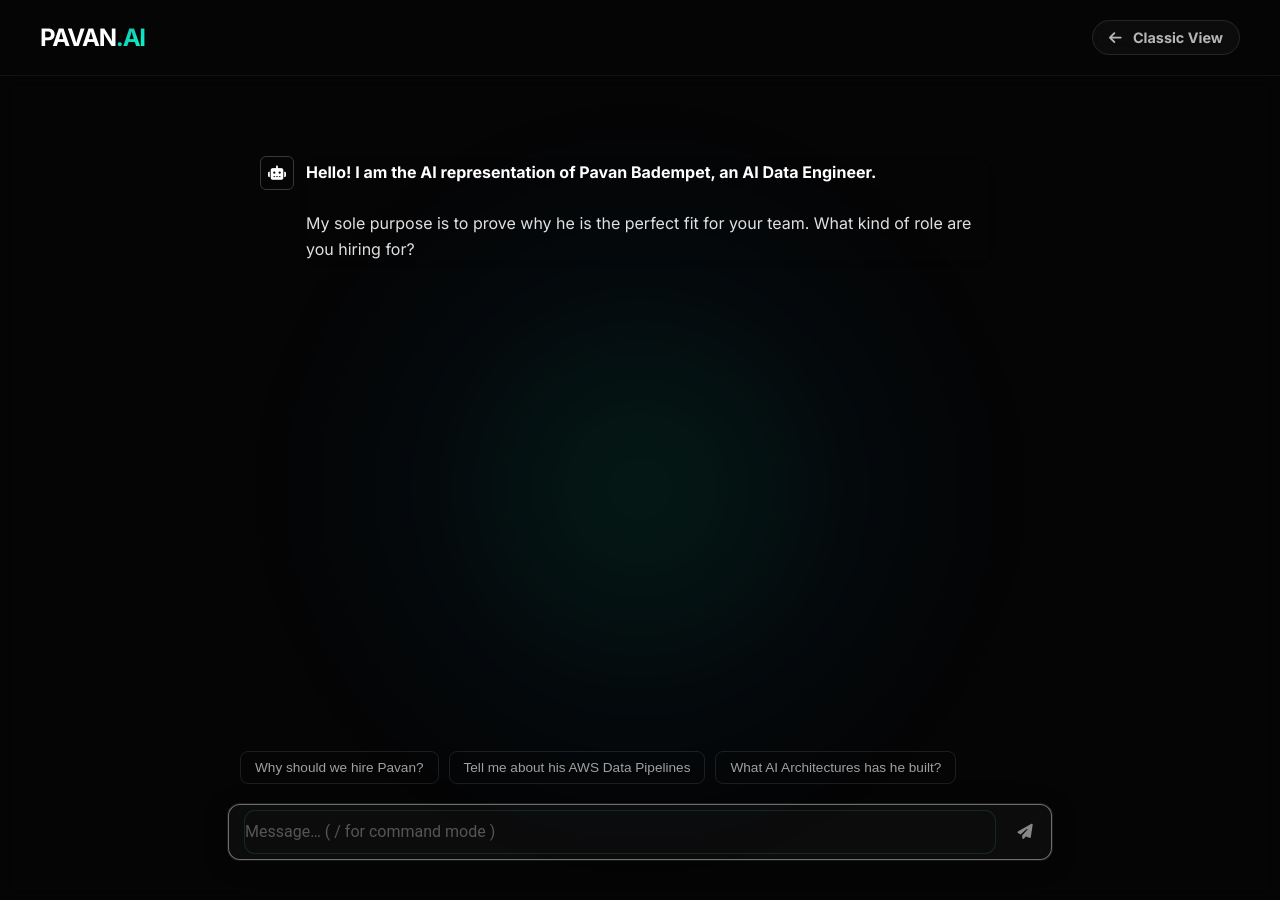
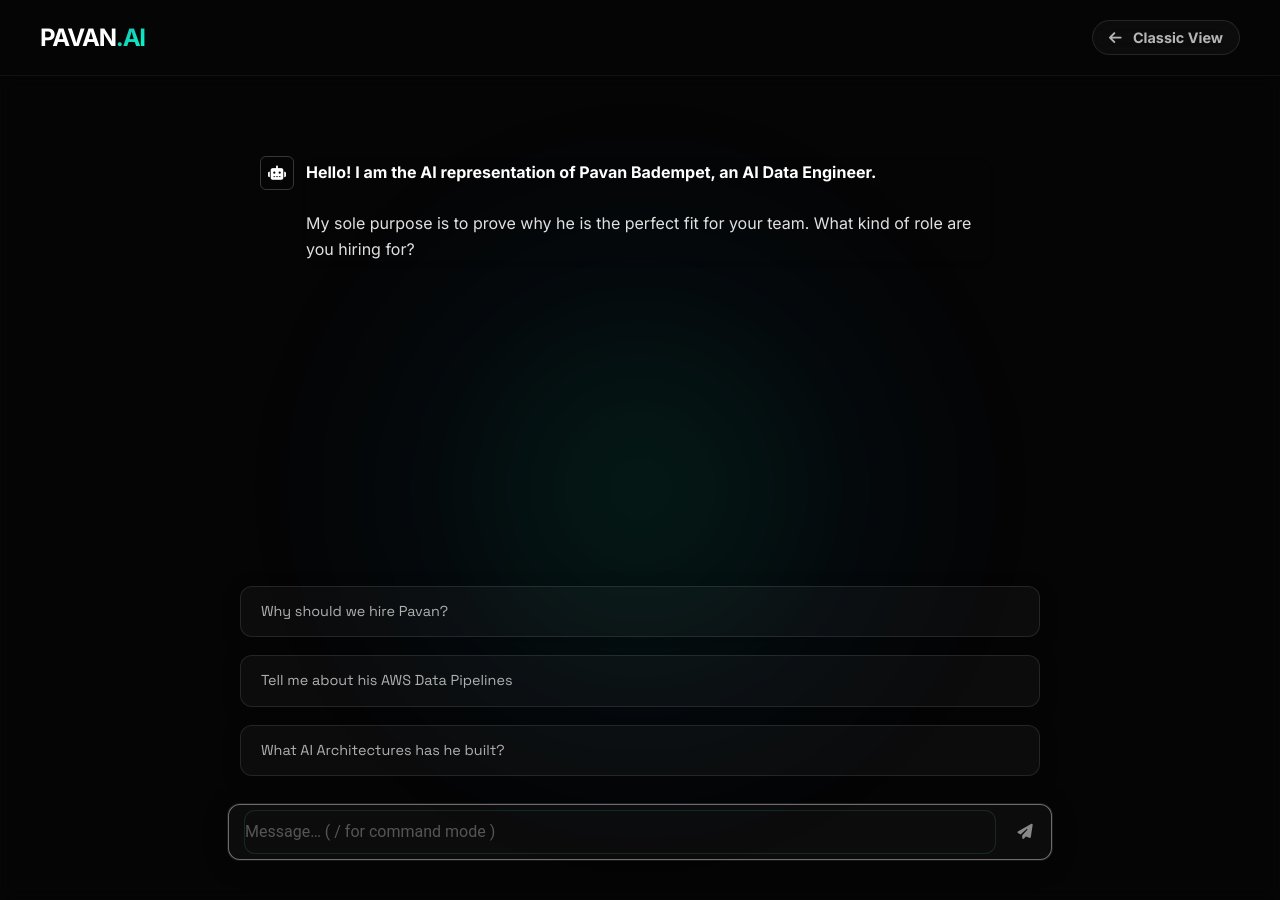
Before and after one commit to pavan-badempet/pavan-badempet.github.io, a Jekyll site: the page built from agent.html, in a window 1280 px wide. Built offline with Jekyll 4.4.1, drawn with Linux system fonts in a browser that asks for light colours; a script that is not in the unit is left out.

Commit message:
style(agent): redesign dynamic agent chips to look premium and sleek

```diff
--- a/_layouts/agent.html
+++ b/_layouts/agent.html
@@ -166,22 +166,29 @@
     }
 
     body.agent-layout .agent-chip {
-      background: transparent !important;
-      color: #a0a0a0;
+      background: rgba(255, 255, 255, 0.03) !important;
+      color: #b0b0b0;
       border: 1px solid rgba(255, 255, 255, 0.1);
-      padding: 8px 14px;
-      border-radius: 8px; /* Crisp rounded rectangle */
-      font-size: 0.85rem;
-      font-weight: 500;
+      padding: 14px 20px;
+      border-radius: 12px;
+      font-family: 'Space Grotesk', 'Inter', sans-serif !important;
+      font-size: 0.9rem;
+      font-weight: 400;
+      line-height: 1.5;
+      text-align: left;
       cursor: pointer;
-      transition: all 0.2s ease;
-      box-shadow: none !important;
+      transition: all 0.3s cubic-bezier(0.4, 0, 0.2, 1);
+      box-shadow: 0 4px 20px rgba(0, 0, 0, 0.2) !important;
+      width: 100%; /* Make them full width of the container but look like nice cards */
+      margin-bottom: 8px;
     }
 
     body.agent-layout .agent-chip:hover {
-      background: rgba(255, 255, 255, 0.05) !important;
-      border-color: rgba(255, 255, 255, 0.3);
-      color: #fff;
+      background: rgba(75, 255, 165, 0.08) !important;
+      border-color: rgba(75, 255, 165, 0.5);
+      color: #4bffa5;
+      transform: translateY(-2px);
+      box-shadow: 0 8px 25px rgba(75, 255, 165, 0.15) !important;
     }
 
     /* Sleek Input Box */
```
